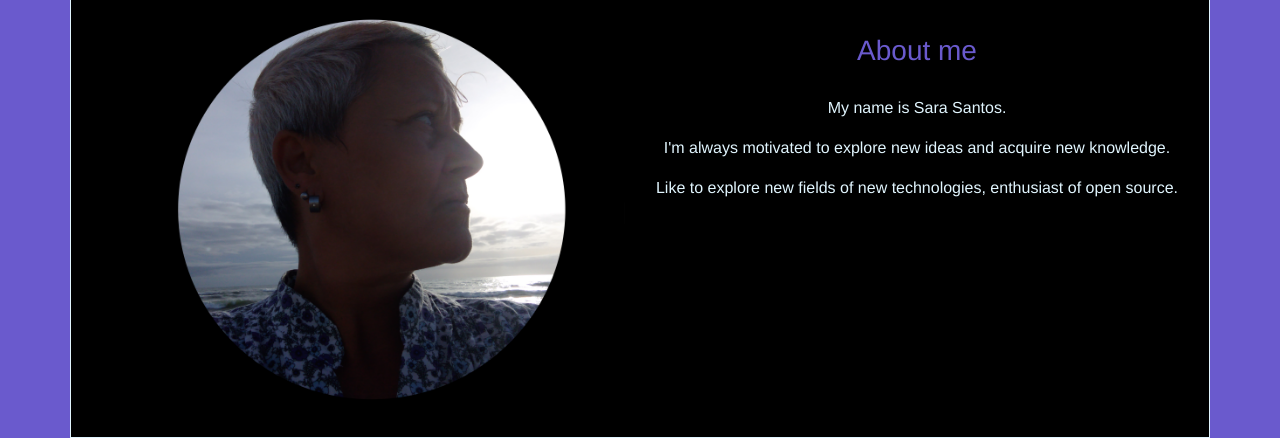
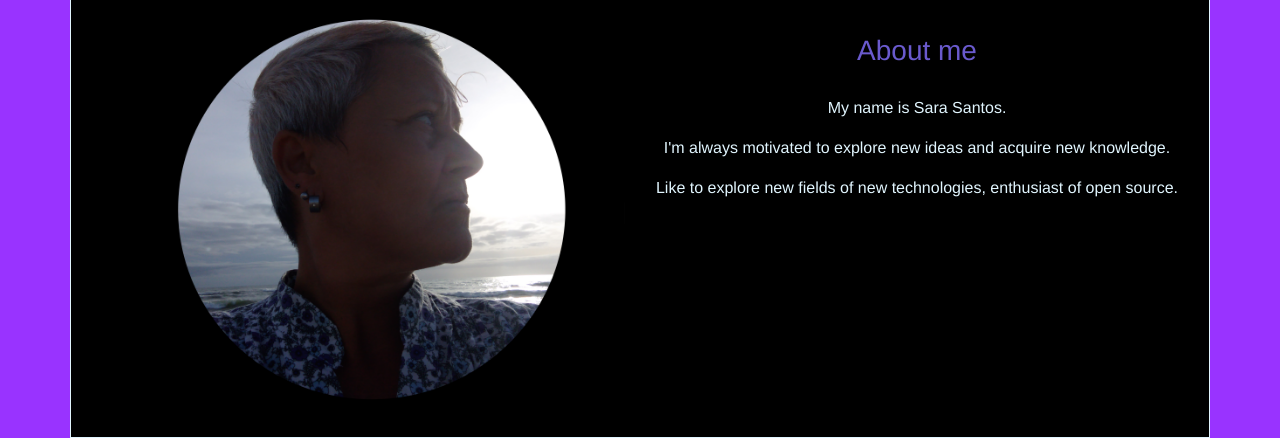
Before and after one commit to sarasan/sarasan.github.io, a plain HTML site: page index.html in a window 1280 px wide. Shown: the part 79-517 px from the top of the page. Drawn offline with nearby package versions, Linux system fonts and the light colour scheme.

Commit message:
Update cv_css.css

```diff
--- a/cv_css.css
+++ b/cv_css.css
@@ -1,5 +1,5 @@
 body{
-	background-color:#6a5acd;
+	background-color:#9933FF;
 	color:#e1f5fe;
 	font-family: Helvetica, Opens-sans, sans-serif;
 	}
```
